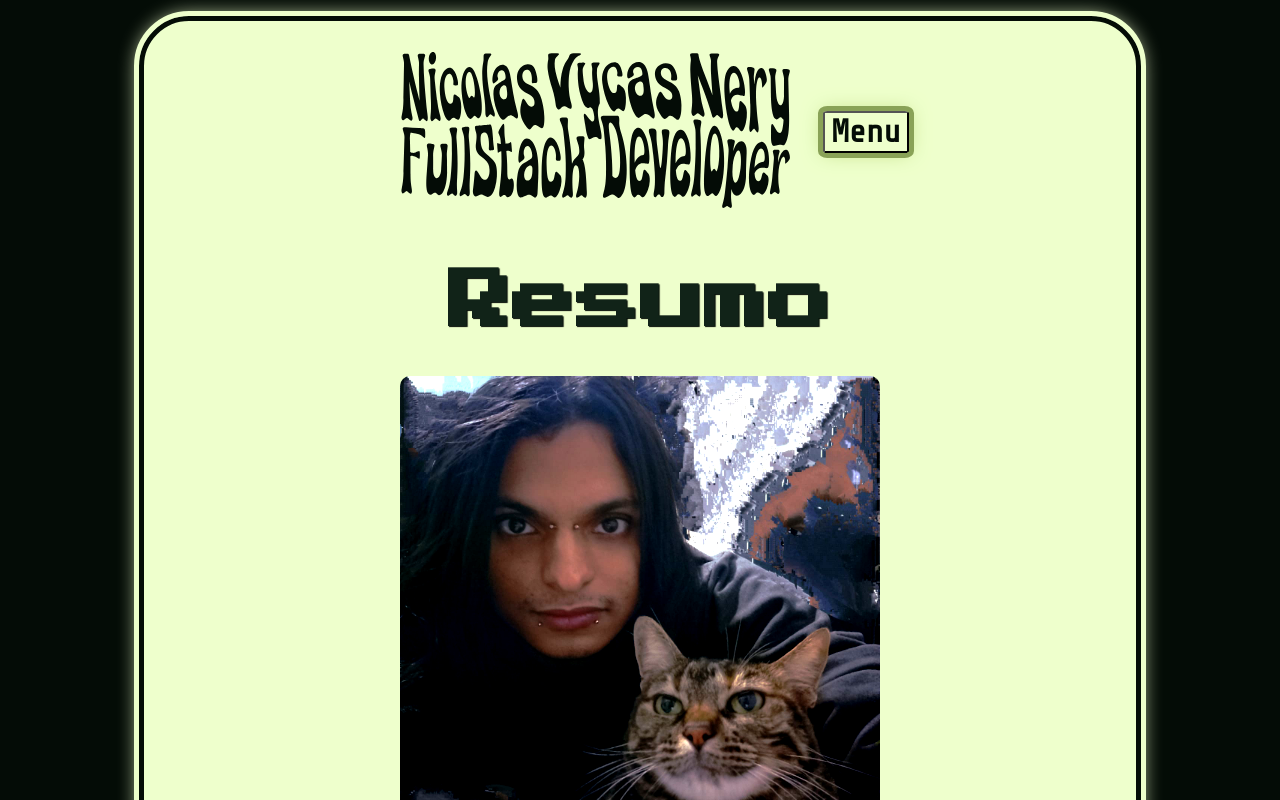
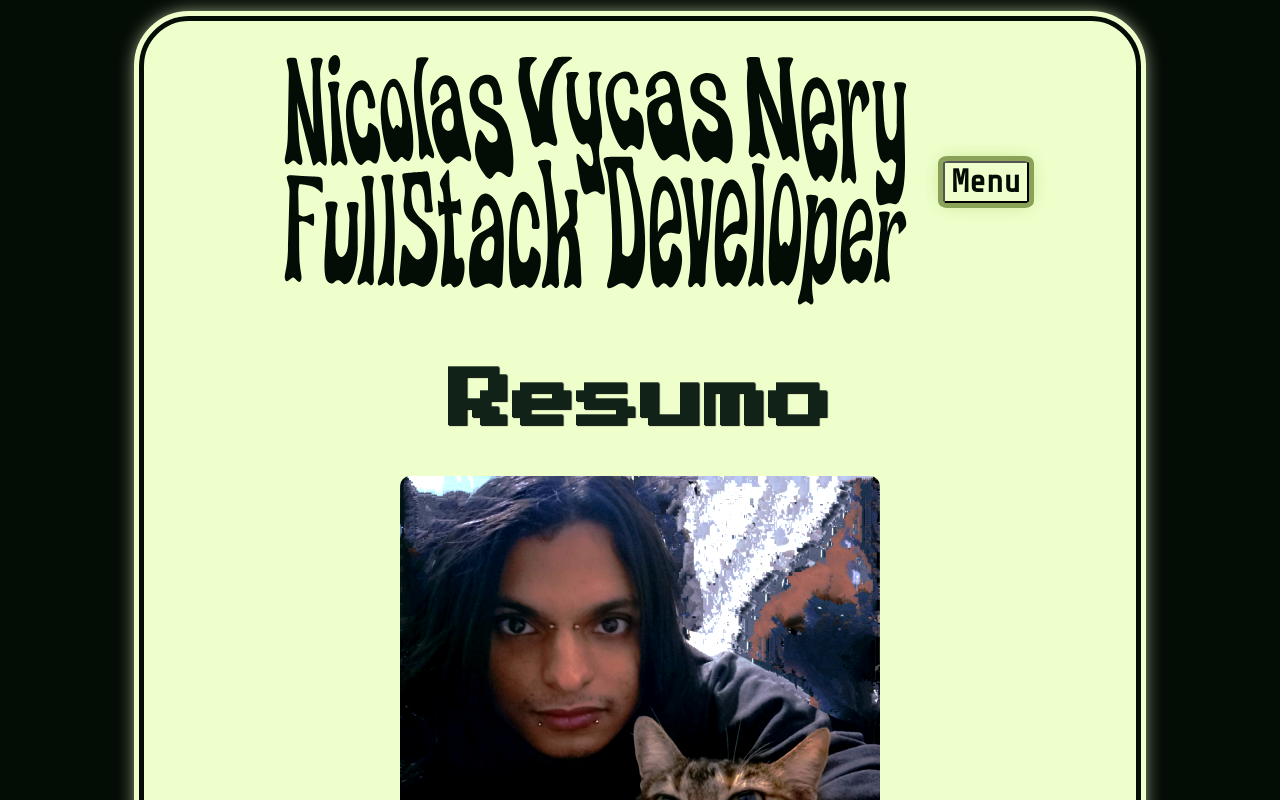
Before and after one commit to tomast1337/Portfolio, a React (Vite) app: page /#/ in a window 1280 px wide. Shown: the top 800 px of the page. Built offline with nearby package versions, Linux system fonts and the light colour scheme; a web font is replaced by a local one.

Commit message:
Pequenos ajustes

```diff
--- a/src/components/Navbar.module.scss
+++ b/src/components/Navbar.module.scss
@@ -40,10 +40,9 @@ $navbarHeight: 8vh;
         svg {
             width: 40rem;
             height: auto;
-
             // desktop
             @media (min-width: $forDesktop) {
-                width: 25rem;
+                width: 40rem;
             }
         }
 
--- a/src/pages/ProjetosPage.tsx
+++ b/src/pages/ProjetosPage.tsx
@@ -111,7 +111,7 @@ const ProjetosPage = () => {
         descricao: (<p>
             Aplicação em <span>ReactJs</span> que gera logotipos.
         </p>),
-        imagem: "https://user-images.githubusercontent.com/93226440/186889300-6e542fe0-1797-47d6-8e52-9115290d8684.png",
+        imagem: "https://github.com/tomast1337/black-metal-logo-generator/blob/main/images/3.png?raw=true",
         link: "https://github.com/tomast1337/black-metal-logo-generator",
     }, {
         nome: "Tabela Periódica",
@@ -119,7 +119,7 @@ const ProjetosPage = () => {
             Fiz o porte dese projeto de Cristhiane da Cruz para <span>ReactJs</span>
             com <span>Typescript</span> e <span>Scss</span>.
         </p>),
-        imagem: "https://github.com/tomast1337/black-metal-logo-generator/blob/main/images/3.png?raw=true",
+        imagem: "https://user-images.githubusercontent.com/93226440/186889300-6e542fe0-1797-47d6-8e52-9115290d8684.png",
         link: "https://github.com/barroscruzc/tabelaPeriodica",
     }];
 
```
